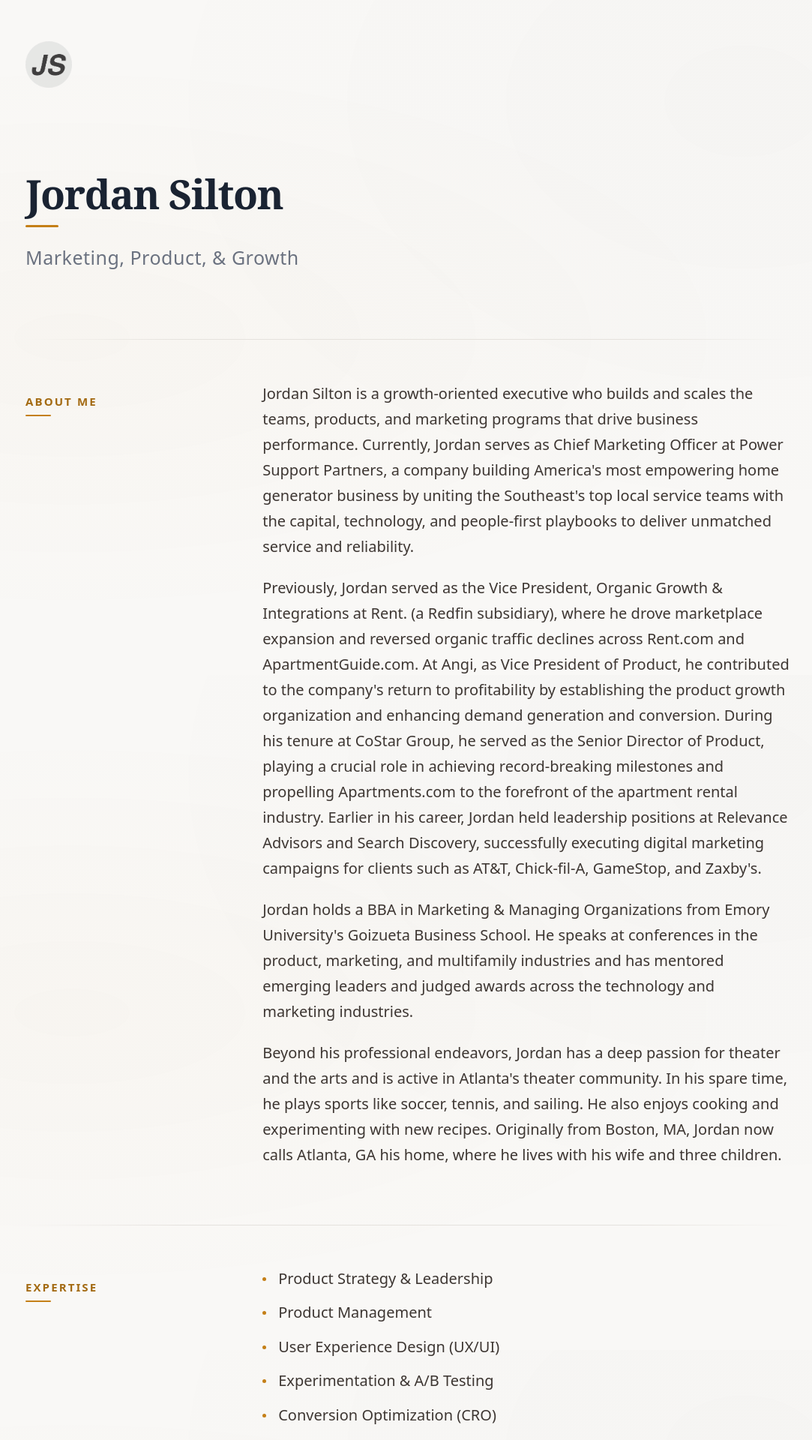
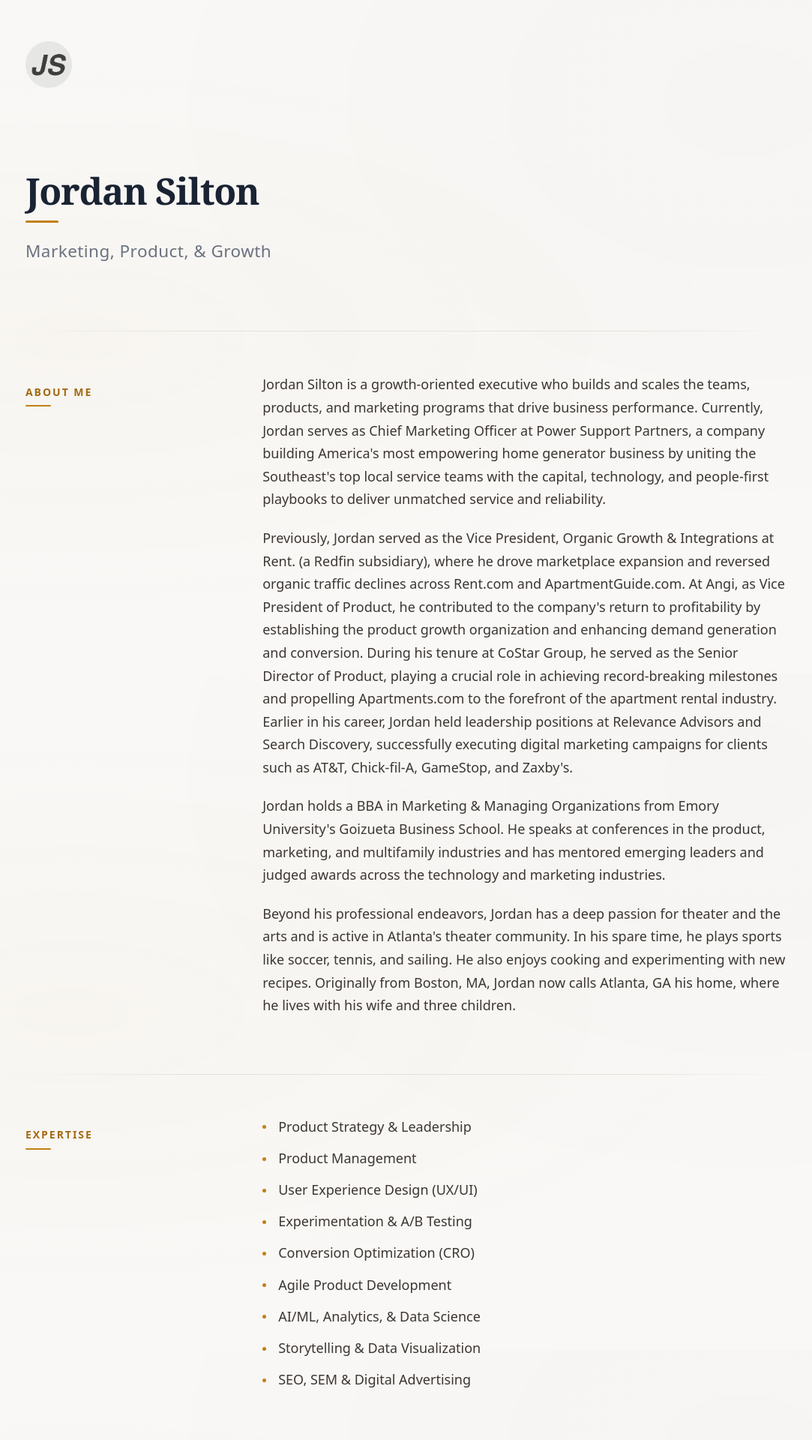
Before and after one commit to jsilton/jsilton.github.io, a Jekyll site: the page built from index.html, in a window 1280 px wide. Shown: the top 1920 px of the page at 75% size, without its empty margins (96-1179 px from the left). Built offline with Jekyll 4.4.1, drawn with Linux system fonts in a browser that asks for light colours.

Commit message:
Revert base font to 18px, fix article links
- Base font back to 18px (20px was too large)
- Scale entire type system back down proportionally
- Remove arrow icon from article link hover (looked awkward)
- Article links: clean indent only, no underline on hover
- Tighten article list spacing (was too generous)

Co-Authored-By: Claude Opus 4.6 <noreply@anthropic.com>

```diff
--- a/css/main.scss
+++ b/css/main.scss
@@ -62,14 +62,14 @@ $font-serif: Charter, 'Bitstream Charter', 'Sitka Text', Cambria, serif;
 $font-sans:  system-ui, -apple-system, 'Segoe UI', Roboto, 'Helvetica Neue', Arial, sans-serif;
 
 // Type scale — major third (1.25)
-// Base: 20px (2.0rem in our 62.5% system)
-$text-xs:   1.3rem;   // ~13px   — footer, fine print
-$text-sm:   1.5rem;   // ~15px   — subheads, labels
-$text-base: 2.0rem;   // ~20px   — body
-$text-lg:   2.5rem;   // ~25px   — lead paragraphs
-$text-xl:   3.1rem;   // ~31px   — h3
-$text-2xl:  3.9rem;   // ~39px   — h1 mobile
-$text-3xl:  5.4rem;   // ~54px   — h1 desktop
+// Base: 18px (1.8rem in our 62.5% system)
+$text-xs:   1.2rem;   // ~12px   — footer, fine print
+$text-sm:   1.4rem;   // ~14px   — labels
+$text-base: 1.8rem;   // ~18px   — body
+$text-lg:   2.25rem;  // ~22.5px — lead paragraphs
+$text-xl:   2.8rem;   // ~28px   — h3
+$text-2xl:  3.5rem;   // ~35px   — h1 mobile
+$text-3xl:  4.9rem;   // ~49px   — h1 desktop
 
 // Spacing scale — Fibonacci / golden ratio inspired
 // 5, 8, 13, 21, 34, 55, 89
@@ -353,39 +353,22 @@ li {
   }
 }
 
-// Article list — serif, no bullets, hover indent with arrow
+// Article list — serif, no bullets, clean hover indent
 ul.posts li {
   padding-left: 0;
-  margin-bottom: $sp-base;
+  margin-bottom: $sp-md;
   &::before { display: none; }
   a {
     font-family: $font-serif;
     font-size: 1.08em;
     line-height: 1.5;
-    display: inline-block;
-    border-bottom-color: transparent;
+    border-bottom: none;
     padding-left: 0;
-    transition: border-color 0.3s ease, color 0.3s ease, padding-left 0.25s ease;
-
-    &::before {
-      content: "›";
-      display: inline-block;
-      width: 0;
-      overflow: hidden;
-      color: $color-accent;
-      font-weight: 600;
-      font-size: 1.2em;
-      vertical-align: -0.02em;
-      transition: width 0.25s ease, margin-right 0.25s ease;
-      margin-right: 0;
-    }
-
+    transition: color 0.3s ease, padding-left 0.25s ease;
     &:hover {
-      border-bottom-color: $color-accent;
-      &::before {
-        width: 0.6em;
-        margin-right: 0.2em;
-      }
+      padding-left: $sp-sm;
+      color: $color-accent-dark;
+      border-bottom: none;
     }
   }
 }
```
